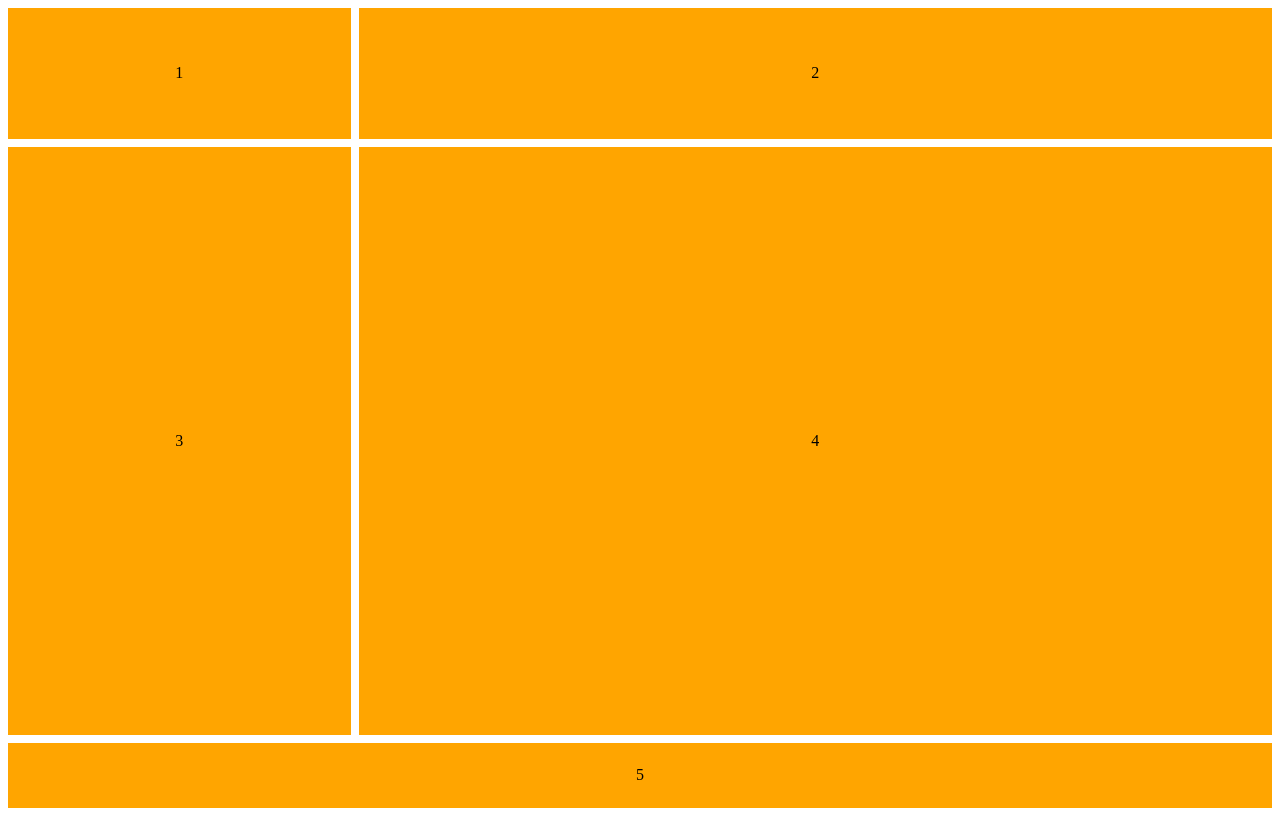
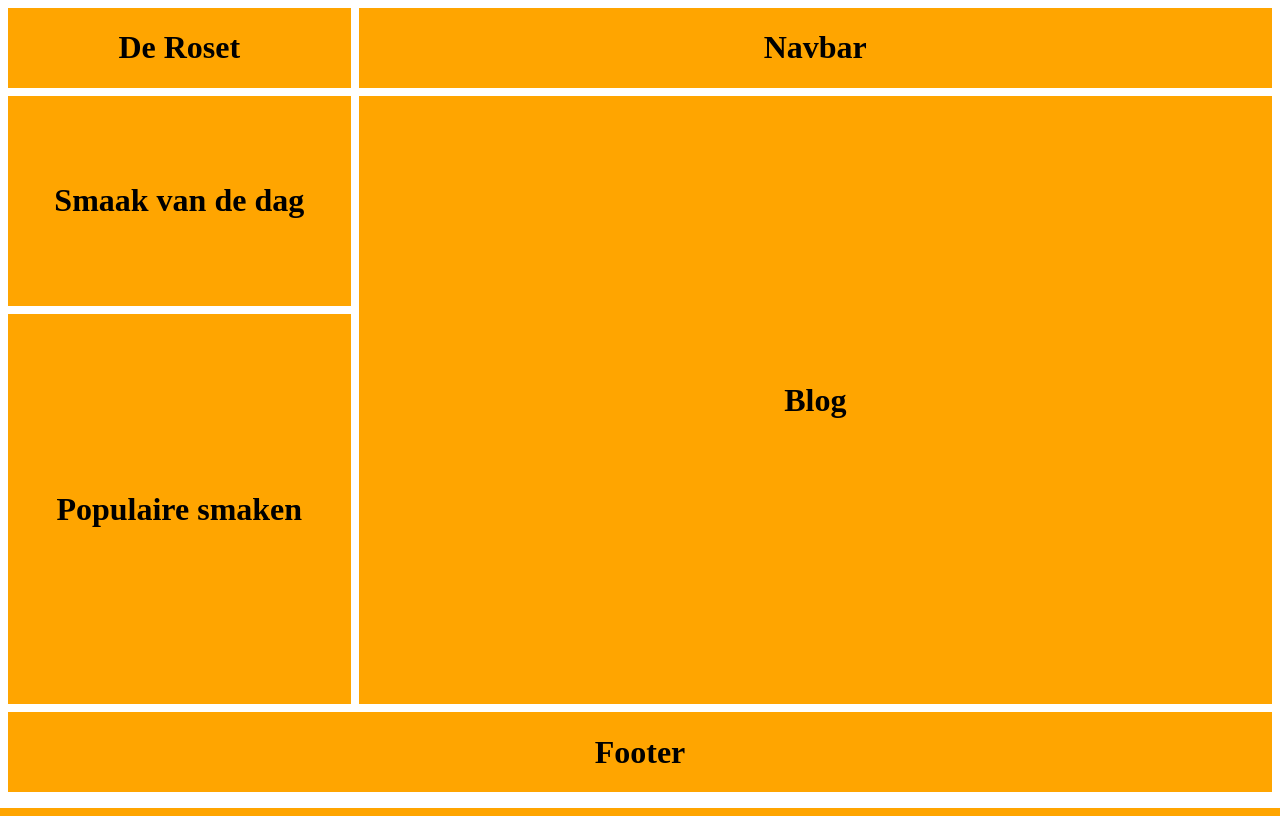
Before and after one commit to Wunaiii/De_Roset, a PHP site: page /php/homepage.php in a window 1280 px wide. Run offline with PHP 8.4, Linux system fonts and the light colour scheme.

Commit message:
grid aangewezen

```diff
--- a/css/style.css
+++ b/css/style.css
@@ -1,12 +1,12 @@
 body{
-    height: 100vh;
+    height: 99%;
 }
 .container{
     display: grid;
     grid-template-columns: 3fr 8fr;
-    grid-template-rows: 2fr 9fr 1fr;
+    grid-template-rows: 1fr 3.5fr 6.5fr 1fr;
     grid-gap: 8px;
-    height: 100vh;
+    height: 99%;
 }
 
 .item-top{
@@ -22,6 +22,16 @@ body{
     align-items: center;
 
 }
+.item-main{
+    background-color: orange;
+    display: flex;
+    justify-content: center;
+    align-items: center;
+    grid-row-start: 2;
+   grid-row-end: 4;
+   grid-column-start: 2;
+   grid-column-end: 3;
+}
 .item-bot{
     background-color: orange;
     display: flex;
--- a/php/homepage.php
+++ b/php/homepage.php
@@ -8,11 +8,12 @@
     </head>
     <body>
         <div class="container">
-            <div class="item-top item-1"> 1 </div>
-            <div class="item-top item-2"> 2 </div>
-            <div class="item-mid item-3"> 3 </div>
-            <div class="item-mid item-4"> 4 </div>
-            <div class="item-bot item-5"> 5 </div>
+            <div class="item-top item-1"> <h1> De Roset </h1> </div>
+            <div class="item-top item-2"> <h1>Navbar</h1> </div>
+            <div class="item-mid item-3"><h1> Smaak van de dag</h1> </div>
+            <div class="item-mid item-4"> <h1>Populaire smaken</h1> </div>
+            <div class="item-main item-5"> <h1>Blog</h1> </div>
+            <div class="item-bot item-6"> <h1>Footer</h1> </div>
         </div>
     </body>
 </html>
```
